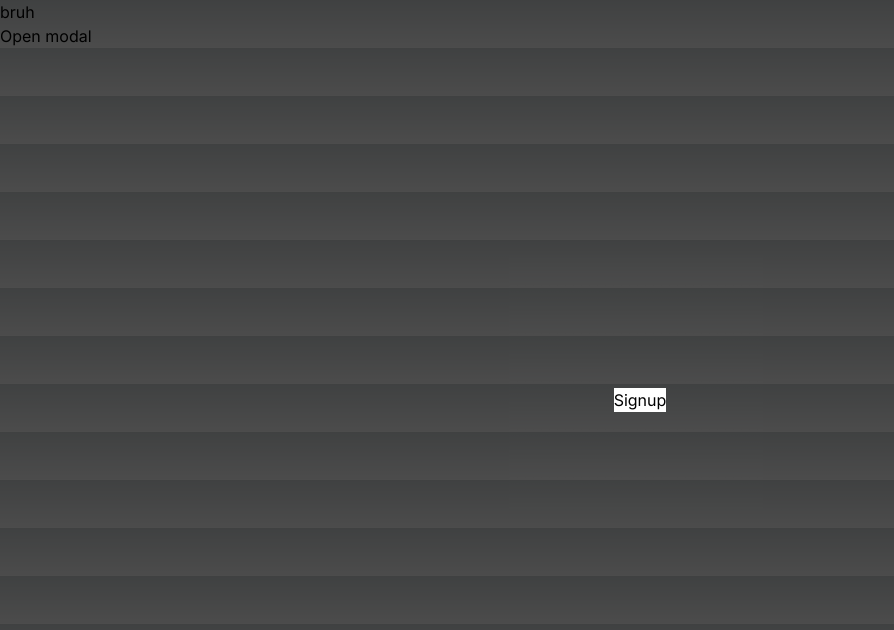
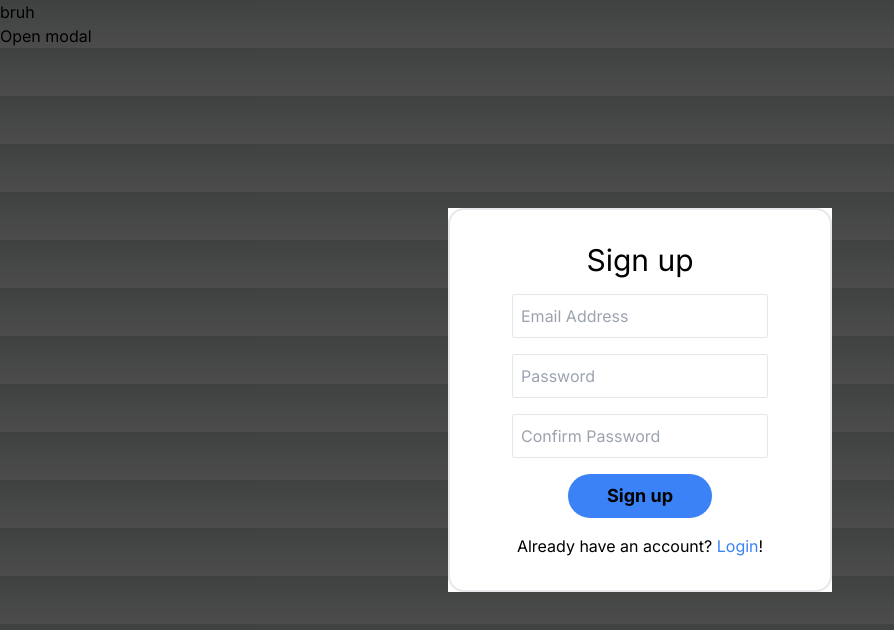
Before and after one commit to BadaBingBadaBo0m/FLASHahhhhh, a Next.js app: page /modal in a window 1280 px wide. Both pictures are taken after a click on the button "Open modal". Shown: the top 630 px of the page, without its empty margins (0-894 px from the left). Built offline with nearby package versions, Linux system fonts and the light colour scheme; no server answers.

Commit message:
craeted signup modal colors still need correcting

```diff
--- a/src/app/modal/page.js
+++ b/src/app/modal/page.js
@@ -5,7 +5,7 @@ import SignupForm from "@/components/SignupModal";
 import { useModal } from "@/context/Modal";
 
 const Modals = () => {
-  const { setModalContent, setOnModalClose } = useModal();
+  const { setModalContent } = useModal();
 
   const openModal = () => {
     setModalContent(<SignupForm />)
--- a/src/components/SignupModal/index.js
+++ b/src/components/SignupModal/index.js
@@ -1,11 +1,70 @@
 "use client"
 
+import React, { useState } from 'react';
+import { auth } from '@/app/firebase';
+import { createUserWithEmailAndPassword } from 'firebase/auth';
+
 const SignupForm = () => {
+  const [email, setEmail] = useState("");
+  const [password, setPassword] = useState("");
+  const [confirmPassword, setConfirmPassword] = useState("");
+
+  const handleSubmit = async (e) => {
+    e.preventDefault();
+
+    await createUserWithEmailAndPassword(auth, email, password)
+      .then((userCredential) => {
+        // Signed up
+        const user = userCredential.user;
+        console.log("Signed up", user)
+        return user;
+        // ...
+      })
+      .catch((error) => {
+        const errorCode = error.code;
+        const errorMessage = error.message;
+        console.log('error', errorMessage)
+        return { errorCode, errorMessage }
+        // ..
+      });
+  }
 
   return (
-    <div>
-      <form className="text-black">
-        <h1>Signup</h1>
+    <div className='text-black'>
+      <form onSubmit={handleSubmit} className="flex flex-col w-96 h-96 p-8 items-center justify-between border-2 border-border-blue rounded-2xl bg-nav-background">
+        <h1 className='text-3xl'>Sign up</h1>
+
+        <input
+          placeholder="Email Address"
+          type='email'
+          value={email}
+          onChange={(e) => setEmail(e.target.value)}
+          required
+          className='w-64 h-11 p-2 rounded-sm outline-none bg-nav-background border border-border-blue'
+        />
+        <input
+          placeholder="Password"
+          type='password'
+          value={password}
+          onChange={(e) => setPassword(e.target.value)}
+          required
+          name="new-password"
+          autoComplete='on'
+          className='w-64 h-11 p-2 rounded-sm outline-none bg-nav-background border border-border-blue'
+        />
+        <input
+          placeholder="Confirm Password"
+          type='password'
+          value={confirmPassword}
+          onChange={(e) => setConfirmPassword(e.target.value)}
+          required
+          name="new-password"
+          autoComplete='on'
+          className='w-64 h-11 p-2 rounded-sm outline-none bg-nav-background border border-border-blue'
+        />
+
+        <button className='bg-blue-500 w-36 h-11 rounded-full font-bold text-lg' type="submit" onClick={handleSubmit}>Sign up</button>
+        <div>Already have an account? <a className='cursor-pointer text-blue-500' onClick={() => router.push('/login')}>Login</a>!</div>
       </form>
     </div>
   )
```
